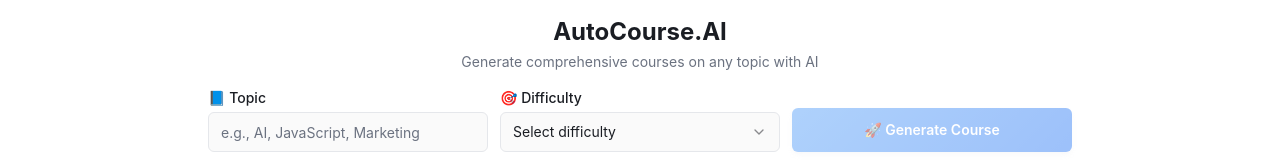
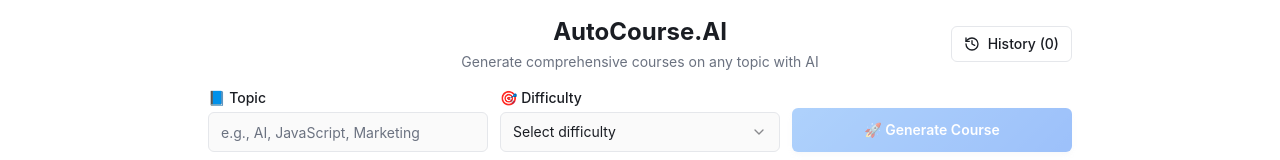
Before and after one commit to meer34/auto-course-builder, a React (Vite) app: page / in a window 1280 px wide. Shown: the top 160 px of the page. Built offline with nearby package versions, Linux system fonts and the light colour scheme.

Commit message:
Add history access button
Implement a button in the header to access course history. Course history will not be displayed by default and will be hidden when a new course is generated.

```diff
--- a/src/components/CourseHeader.tsx
+++ b/src/components/CourseHeader.tsx
@@ -7,6 +7,8 @@ import {
   SelectTrigger,
   SelectValue
 } from "@/components/ui/select";
+import { HistoryDialog } from "@/components/HistoryDialog";
+import { type CourseOutline } from "@/components/CourseCard";
 
 interface CourseHeaderProps {
   topic: string;
@@ -15,6 +17,7 @@ interface CourseHeaderProps {
   onDifficultyChange: (value: string) => void;
   onGenerateCourse: () => void;
   isGenerating?: boolean;
+  history: CourseOutline[];
 }
 
 export function CourseHeader({
@@ -23,18 +26,25 @@ export function CourseHeader({
   onTopicChange,
   onDifficultyChange,
   onGenerateCourse,
-  isGenerating = false
+  isGenerating = false,
+  history
 }: CourseHeaderProps) {
   return (
     <div className="fixed top-0 left-0 right-0 z-50 bg-surface border-b border-border shadow-soft">
       <div className="max-w-4xl mx-auto px-4 py-4">
-        <div className="text-center mb-4">
+        <div className="flex items-center justify-between mb-4">
+          <div className="flex-1" />
+          <div className="text-center">
             <h1 className="text-2xl font-bold text-foreground mb-1">
               AutoCourse.AI
             </h1>
             <p className="text-sm text-muted-foreground">
               Generate comprehensive courses on any topic with AI
             </p>
+          </div>
+          <div className="flex-1 flex justify-end">
+            <HistoryDialog history={history} />
+          </div>
         </div>
 
         <div className="space-y-3 sm:space-y-0 sm:grid sm:grid-cols-1 lg:grid-cols-3 sm:gap-3">
--- /dev/null
+++ b/src/components/HistoryDialog.tsx
@@ -0,0 +1,52 @@
+import {
+  Dialog,
+  DialogContent,
+  DialogHeader,
+  DialogTitle,
+  DialogTrigger,
+} from "@/components/ui/dialog";
+import { Button } from "@/components/ui/button";
+import { ScrollArea } from "@/components/ui/scroll-area";
+import { CourseCard, type CourseOutline } from "@/components/CourseCard";
+import { History } from "lucide-react";
+
+interface HistoryDialogProps {
+  history: CourseOutline[];
+}
+
+export function HistoryDialog({ history }: HistoryDialogProps) {
+  return (
+    <Dialog>
+      <DialogTrigger asChild>
+        <Button variant="outline" size="sm" className="gap-2">
+          <History className="h-4 w-4" />
+          History ({history.length})
+        </Button>
+      </DialogTrigger>
+      <DialogContent className="max-w-4xl max-h-[80vh]">
+        <DialogHeader>
+          <DialogTitle>Course Generation History</DialogTitle>
+        </DialogHeader>
+
+        {history.length > 0 ? (
+          <ScrollArea className="h-[60vh] pr-4">
+            <div className="space-y-4">
+              {history.map((course) => (
+                <CourseCard key={course.id} course={course} />
+              ))}
+            </div>
+          </ScrollArea>
+        ) : (
+          <div className="text-center py-8">
+            <div className="w-12 h-12 mx-auto mb-3 bg-muted rounded-full flex items-center justify-center">
+              <History className="h-5 w-5 text-muted-foreground" />
+            </div>
+            <p className="text-muted-foreground">
+              No course history yet. Generate your first course to see it here!
+            </p>
+          </div>
+        )}
+      </DialogContent>
+    </Dialog>
+  );
+}
--- a/src/pages/Index.tsx
+++ b/src/pages/Index.tsx
@@ -5,7 +5,8 @@ import { CourseCard, type CourseOutline } from "@/components/CourseCard";
 const Index = () => {
   const [topic, setTopic] = useState("");
   const [difficulty, setDifficulty] = useState("");
-  const [courses, setCourses] = useState<CourseOutline[]>([]);
+  const [currentCourse, setCurrentCourse] = useState<CourseOutline | null>(null);
+  const [history, setHistory] = useState<CourseOutline[]>([]);
   const [isGenerating, setIsGenerating] = useState(false);
 
   const handleGenerateCourse = async () => {
@@ -50,7 +51,12 @@ const Index = () => {
       ]
     };
 
-    setCourses(prev => [newCourse, ...prev]);
+    // Add previous course to history if it exists
+    if (currentCourse) {
+      setHistory(prev => [currentCourse, ...prev]);
+    }
+
+    setCurrentCourse(newCourse);
     setIsGenerating(false);
   };
 
@@ -63,25 +69,24 @@ const Index = () => {
         onDifficultyChange={setDifficulty}
         onGenerateCourse={handleGenerateCourse}
         isGenerating={isGenerating}
+        history={history}
       />
 
       {/* Content section with top padding to account for fixed header */}
       <div className="pt-[180px] pb-8">
         <div className="max-w-4xl mx-auto px-4">
-          {courses.length > 0 ? (
+          {currentCourse ? (
             <div className="space-y-6">
               <div className="text-center mb-8">
                 <h2 className="text-2xl font-semibold text-foreground mb-2">
-                  Generated Course Outlines
+                  Generated Course Outline
                 </h2>
                 <p className="text-muted-foreground">
-                  Your AI-generated courses are ready for review
+                  Your AI-generated course is ready for review
                 </p>
               </div>
 
-              {courses.map((course) => (
-                <CourseCard key={course.id} course={course} />
-              ))}
+              <CourseCard course={currentCourse} />
             </div>
           ) : (
             <div className="text-center py-16">
```
Lines whose indentation alone changed are shown as unchanged.
